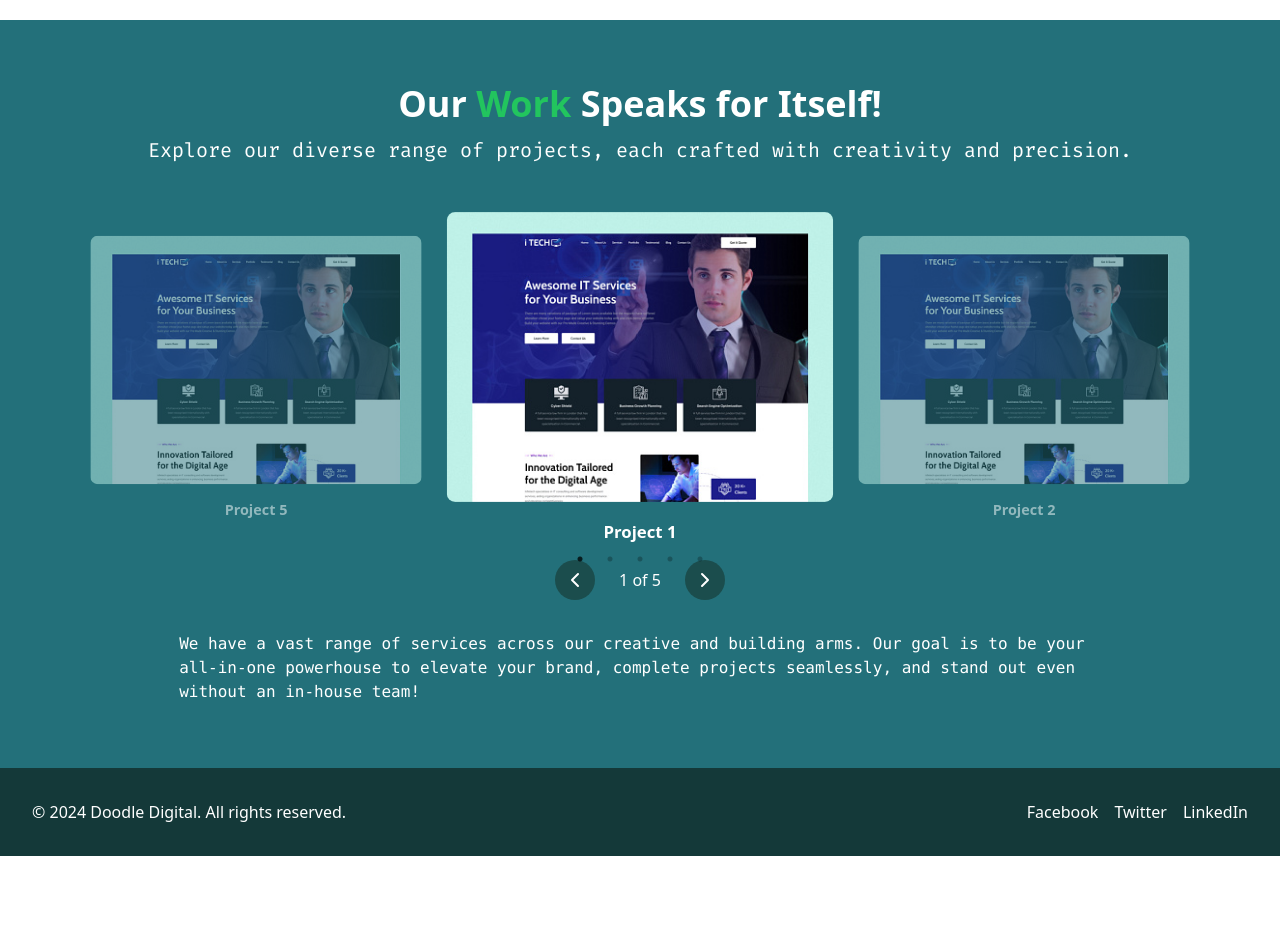
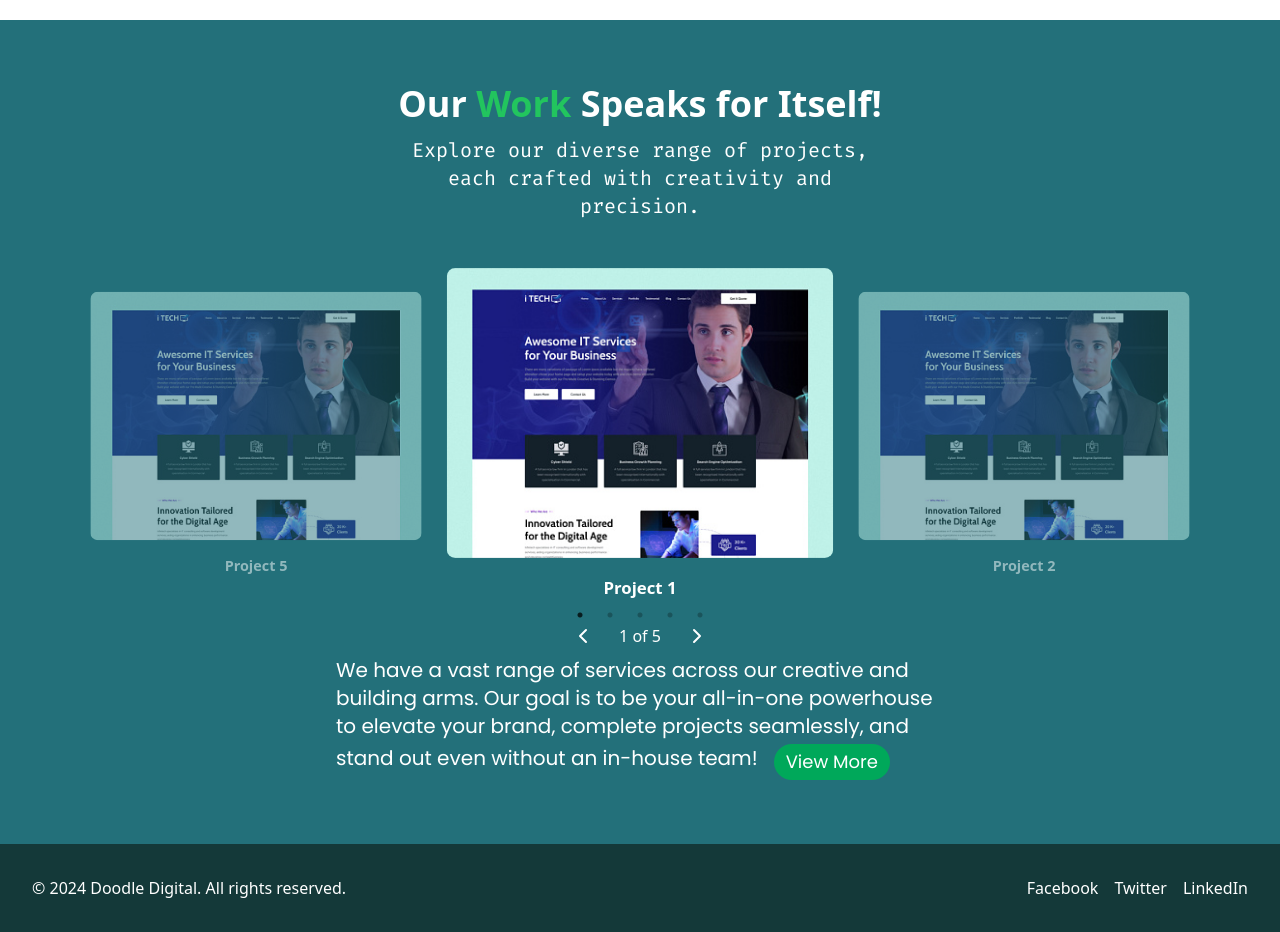
Before and after one commit to afolawebsolutions/creative-builders, a Next.js app: page / in a window 1280 px wide. Shown: the part 2380-3312 px from the top of the page. Before the commit the page ends 3236 px from the top, so only its background shows below. Built offline with nearby package versions, Linux system fonts and the light colour scheme; a web font is replaced by a local one.

Commit message:
added some styles

```diff
--- a/components/AboutSection.tsx
+++ b/components/AboutSection.tsx
@@ -38,7 +38,7 @@ export default function AboutSection() {
         </p>
         <div className='flex justify-center md:justify-start'>
         <button className={`${poppins.className} bg-[#00A85A] flex  text-white text-lg font-normal py-3 px-5 rounded-full hover:bg-[#008c4a] transition duration-300`}>
-          Know more
+          Our Services
         </button>
         </div>
       </div>
--- a/components/WorksSection.tsx
+++ b/components/WorksSection.tsx
@@ -5,7 +5,7 @@ import Slider from 'react-slick';
 import Image from 'next/image';
 import { ChevronLeft, ChevronRight } from 'lucide-react';
 import { works } from '@/constants/Works'; // Adjust path according to your project structure
-import { Fira_Code } from 'next/font/google';
+import { Poppins, Fira_Code } from 'next/font/google';
 import 'slick-carousel/slick/slick.css';
 import 'slick-carousel/slick/slick-theme.css';
 
@@ -13,6 +13,13 @@ import 'slick-carousel/slick/slick-theme.css';
 const firaCode = Fira_Code({
   subsets: ['latin'],
   weight: ['400', '700'],
+});
+
+
+
+const poppins = Poppins({
+  subsets: ['latin'],
+  weight: ['400', '600'],
 });
 
 export default function WorksSection() {
@@ -54,7 +61,7 @@ export default function WorksSection() {
         <h2 className="text-3xl md:text-4xl font-bold">
           Our <span className="text-green-500">Work </span>Speaks for Itself!
         </h2>
-        <p className={`${firaCode.className} md:text-xl text-lg text-[#FFFFFF]`}>
+        <p className={`${firaCode.className} md:text-xl text-lg text-[#FFFFFF] ml-80 mr-80`}>
           Explore our diverse range of projects, each crafted with creativity and precision.
         </p>
       </div>
@@ -78,17 +85,16 @@ export default function WorksSection() {
                   height={400}
                   className="rounded-lg"
                 />
-                <h3 className="text-center mt-4 font-semibold">{work.title}</h3>
+                <h3 className="text-center mt-4 font-semibold ">{work.title}</h3>
               </div>
             );
           })}
         </Slider>
 
-        {/* Manual arrows and slide indicator at the bottom middle */}
         <div className="flex justify-center mt-4 space-x-6">
           {/* Left arrow button */}
           <button
-            className="bg-[#1b4d4d] text-white p-2 rounded-full"
+            className="text-white "
             onClick={() => sliderRef.current?.slickPrev()}
           >
             <ChevronLeft className="w-6 h-6" />
@@ -98,18 +104,21 @@ export default function WorksSection() {
           </p>
           {/* Right arrow button */}
           <button
-            className="bg-[#1b4d4d] text-white p-2 rounded-full"
+            className=" text-white "
             onClick={() => sliderRef.current?.slickNext()}
           >
             <ChevronRight className="w-6 h-6" />
           </button>
         </div>
       </div>
-
-      <p className="font-mono md:px-[10%] mt-8">
-        We have a vast range of services across our creative and building arms. Our goal is to be your all-in-one
-        powerhouse to elevate your brand, complete projects seamlessly, and stand out even without an in-house team!
-      </p>
+      <div className="max-w-[38rem] mx-auto text-left">
+        <p className={`${poppins.className} text-white text-lg md:text-xl leading-relaxed mb-4 md:mb-0 inline text-left`}>
+          We have a vast range of services across our creative and building arms. Our goal is to be your all-in-one powerhouse to elevate your brand, complete projects seamlessly, and stand out even without an in-house team!
+          <button className={`${poppins.className} bg-[#00A85A] text-white text-lg font-normal py-1 px-3 ml-4 rounded-full hover:bg-[#008c4a] transition duration-300 inline-block align-middle mt-1`}>
+          View More
+          </button>
+        </p>
+      </div>
     </section>
   );
 }
```
